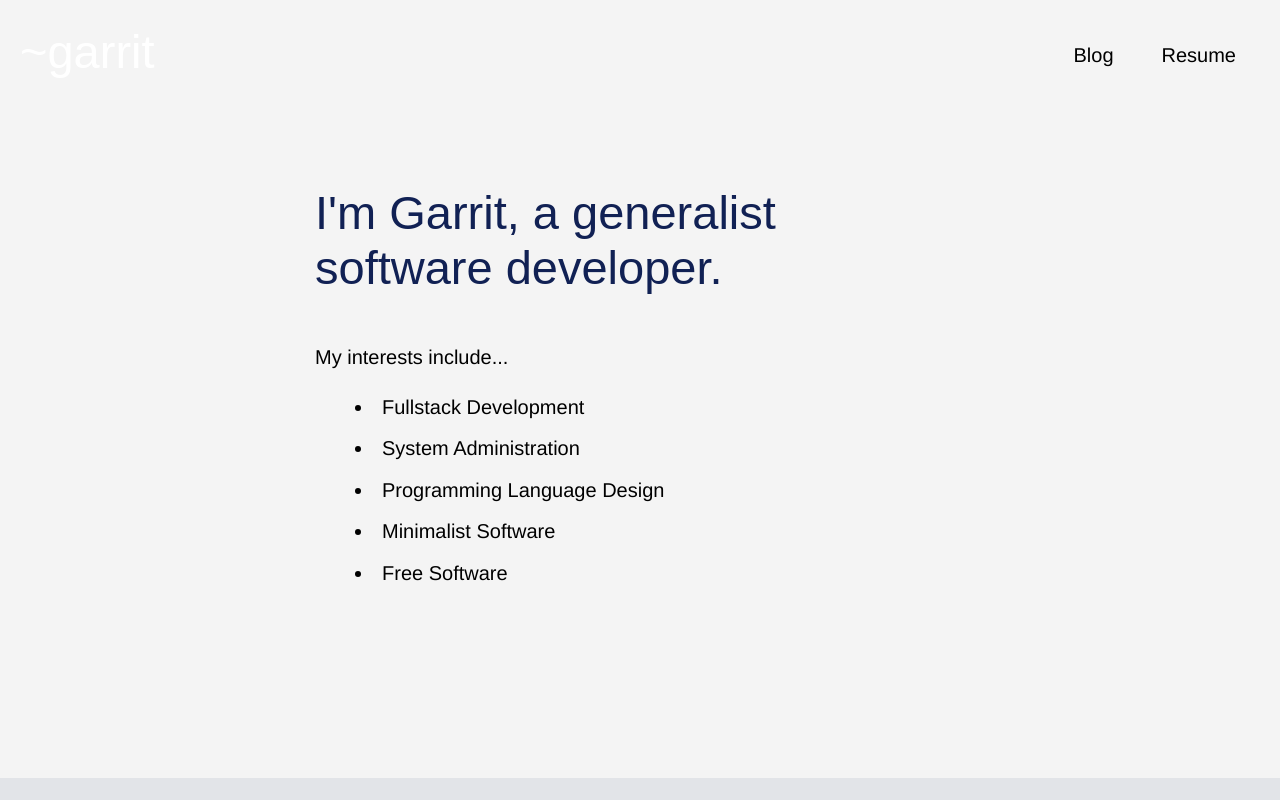
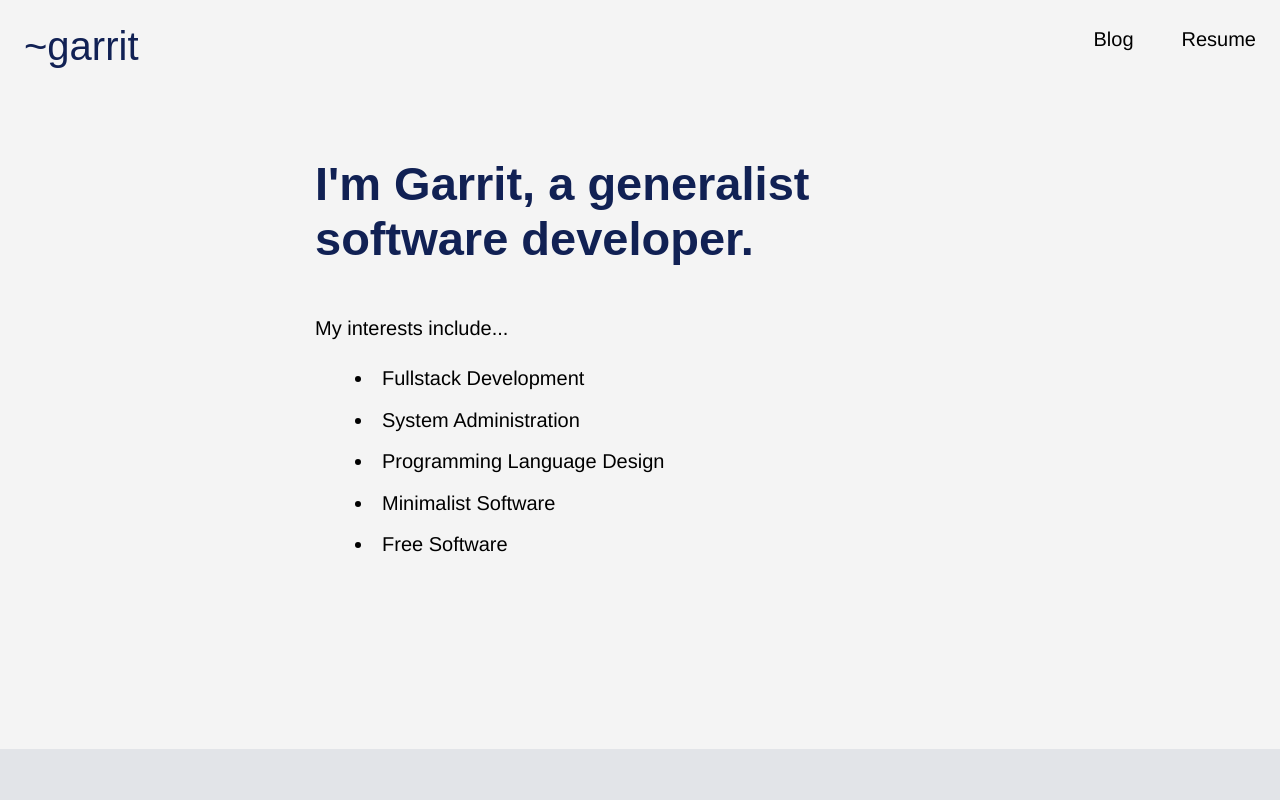
Before and after one commit to garritfra/blog.garrit.xyz, a Next.js app: page / in a window 1280 px wide. Shown: the top 800 px of the page. Built offline with nearby package versions, Linux system fonts and the light colour scheme.

Commit message:
fix: typography

```diff
--- a/next.config.js
+++ b/next.config.js
@@ -1,3 +1,5 @@
+const path = require("path");
+
 const isProd = process.env.NODE_ENV === 'production'
 
 module.exports = {
--- a/styles/components/header.scss
+++ b/styles/components/header.scss
@@ -1,5 +1,4 @@
 nav {
-    padding: 1.5rem 1.25rem;
     display: flex;
     justify-content: space-between;
     flex-direction: row;
@@ -7,6 +6,14 @@ nav {
     a h1 {
         margin: 0;
         color: $color-text-dark;
+        text-align: center;
+        padding: 24px;
+        font-weight: 400;
+        font-size: 40px;
+
+        @media (prefers-color-scheme: light) {
+            color: $color-primary-light;
+        }
     }
 }
 
@@ -16,9 +23,11 @@ nav {
     flex-direction: row;
     margin: 0;
     padding: 0;
+    text-align: center;
+    align-items: center;
 }
 .header__links li {
-    padding: 1rem 1.5rem;
+    padding: 24px;
 }
 @media (min-width: 768px) {
     .header {
@@ -27,7 +36,6 @@ nav {
     }
     .nav {
         height: 100%;
-        border-bottom: none;
         align-items: flex-start;
     }
 }
--- a/styles/foundation/typography.scss
+++ b/styles/foundation/typography.scss
@@ -28,6 +28,7 @@
 h1 {
     @include header;
     font-size: 47px;
+    font-weight: bold;
 }
 
 h2 {
```
Also changed, not shown: content/cv.md (+11 -11 lines).
